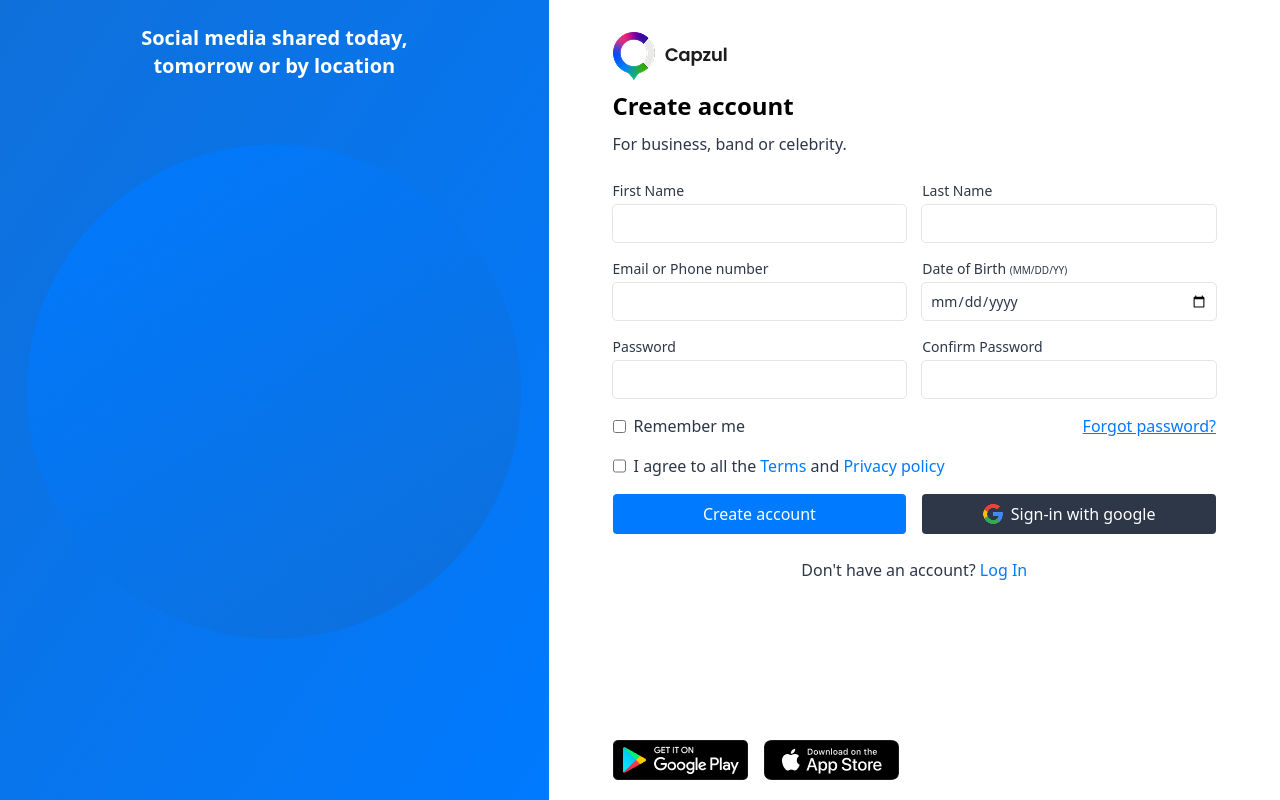
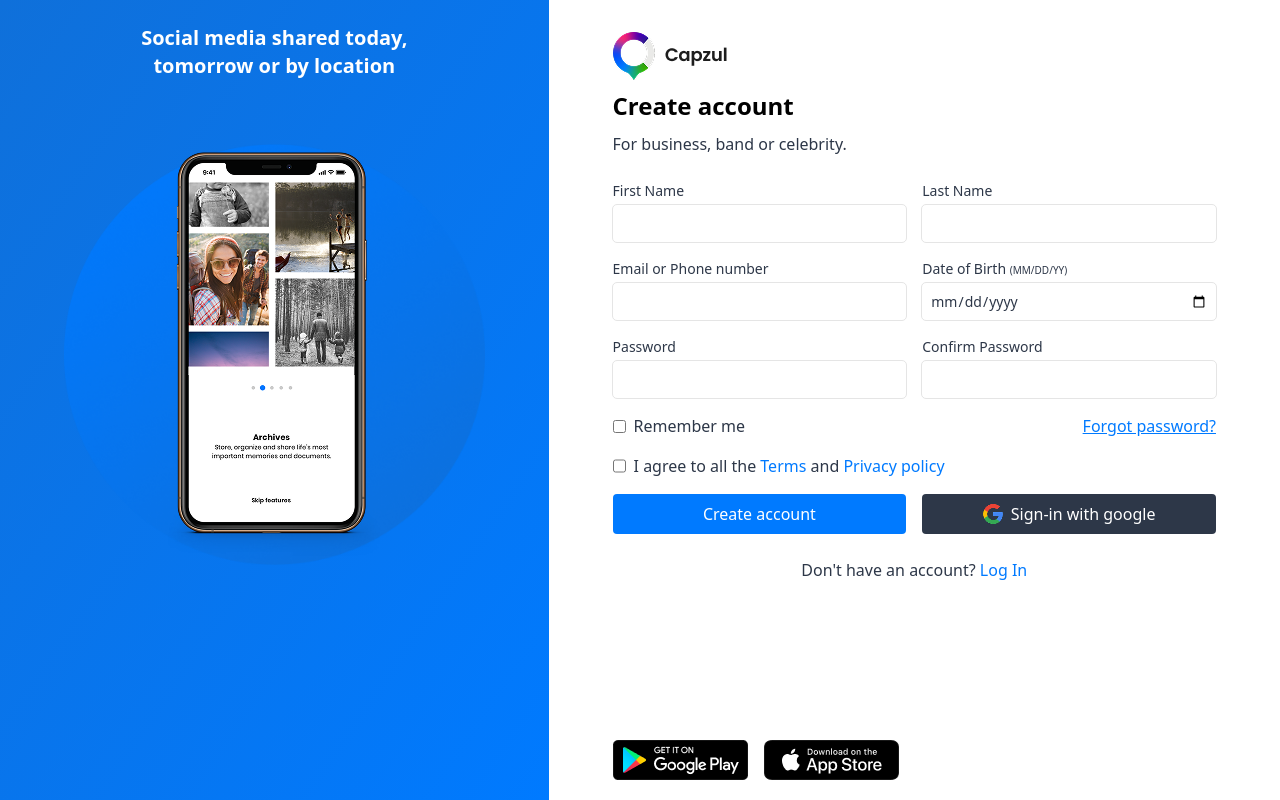
Before and after one commit to PeaceOloruntoba/probable-octo-bassoon, a React (Vite) app: page / in a window 1280 px wide. Built offline with nearby package versions, Linux system fonts and the light colour scheme.

Commit message:
Update App.tsx

```diff
--- a/src/App.tsx
+++ b/src/App.tsx
@@ -1,4 +1,11 @@
-import { appleStore, ellipse, googleIcon, logo, playStore } from "./assets";
+import {
+  appleStore,
+  ellipse,
+  googleIcon,
+  logo,
+  playStore,
+  slide1,
+} from "./assets";
 
 export default function App() {
   return (
@@ -10,9 +17,9 @@ export default function App() {
           tomorrow or by location
         </span>
         <div className="relative">
-          <img src={ellipse} alt="" />
-          <div className="absolute">
-
+          <img src={ellipse} alt="" className="w-fit px-16" />
+          <div className="absolute inset-0 top-0 left-0 flex items-center justify-center">
+            <img src={slide1} alt="" />
           </div>
         </div>
       </div>
```
